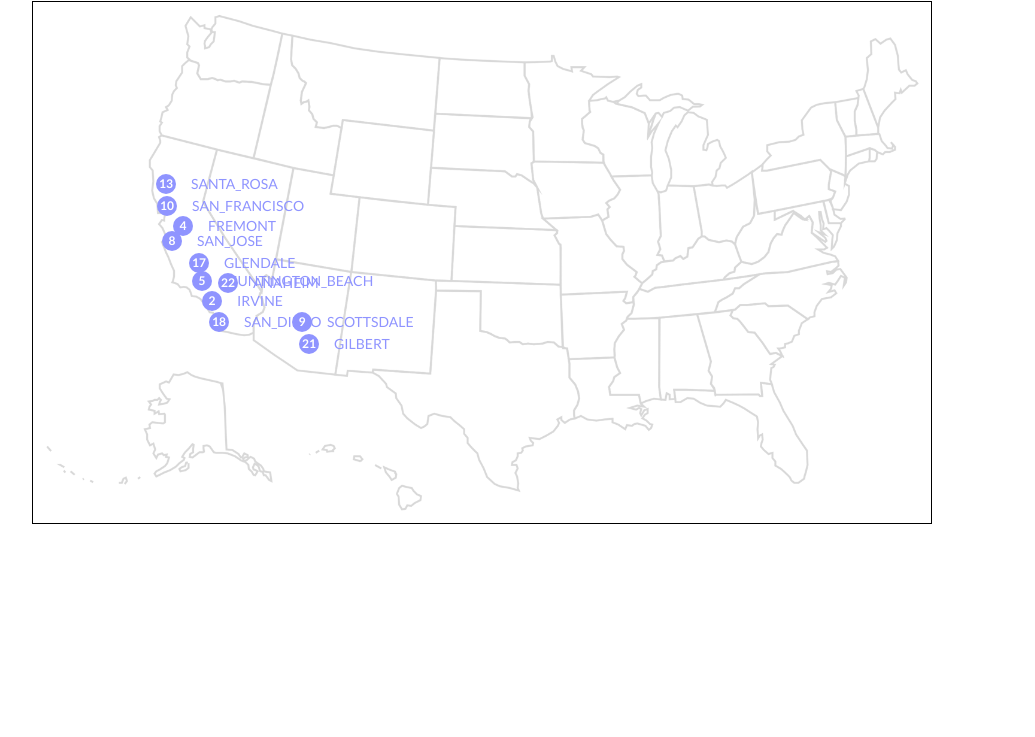
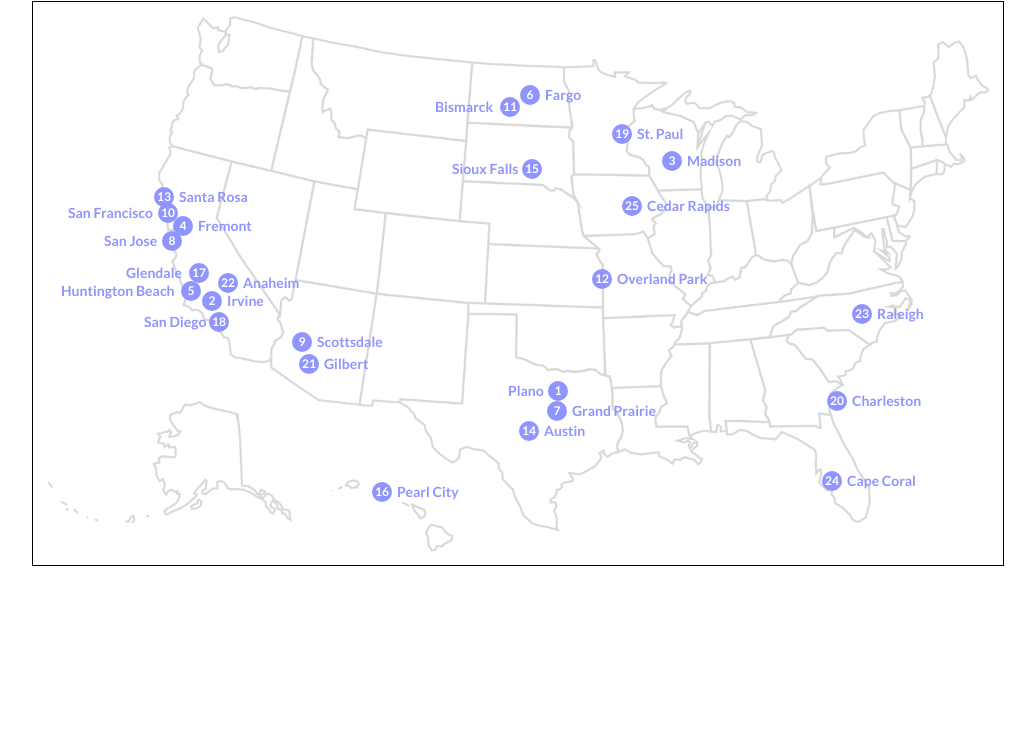
Before and after one commit to mrkchoi/city_visualizer, a website built with webpack: page index.html in a window 1280 px wide. Shown: the part 63-800 px from the top of the page, without its empty margins (122-1157 px from the left). Built offline with nearby package versions, Linux system fonts and the light colour scheme.

Commit message:
Update marker pos

```diff
--- a/index.html
+++ b/index.html
@@ -12,7 +12,7 @@
 <body>
   <div class="main__container--full">
     <div class="main__container--inner">
-      <h1>City Visualizer</h1>
+      <h1 class="main__header">Top 25 Happiest Cities in the United States</h1>
 
       <!-- <a href="#" class="btn__bubblesort">Bubble Sort</a>
       <a href="#" class="btn__bubblesort">Quick Sort</a>
--- a/src/constants.js
+++ b/src/constants.js
@@ -125,19 +125,19 @@ const CEDAR_RAPIDS_COLOR = "#8F94FF";
 
 export const CITIES = {
          PLANO: {
-           city: PLANO_CITY,
+           city: 'Plano',
            constant: PLANO,
            class: PLANO_CLASS,
            color: PLANO_COLOR,
            emotionalWellbeing: 4,
            incomeEmployment: 3,
            communityEnvironment: 4,
-           position: { x: 496, y: 360 },
+           position: { x: 526, y: 390 },
            happinessScore: 72.3,
            ranking: 1
          },
          IRVINE: {
-           city: IRVINE_CITY,
+           city: "Irvine",
            constant: IRVINE,
            class: IRVINE_CLASS,
            color: IRVINE_COLOR,
@@ -149,19 +149,19 @@ export const CITIES = {
            ranking: 2
          },
          MADISON: {
-           city: MADISON_CITY,
+           city: "Madison",
            constant: MADISON,
            class: MADISON_CLASS,
            color: MADISON_COLOR,
            emotionalWellbeing: 2,
            incomeEmployment: 8,
            communityEnvironment: 4,
-           position: { x: 600, y: 160 },
+           position: { x: 640, y: 160 },
            happinessScore: 71.81,
            ranking: 3
          },
          FREMONT: {
-           city: FREMONT_CITY,
+           city: "Fremont",
            constant: FREMONT,
            class: FREMONT_CLASS,
            color: FREMONT_COLOR,
@@ -173,19 +173,19 @@ export const CITIES = {
            ranking: 4
          },
          HUNTINGTON_BEACH: {
-           city: HUNTINGTON_BEACH_CITY,
+           city: 'Huntington Beach',
            constant: HUNTINGTON_BEACH,
            class: HUNTINGTON_BEACH_CLASS,
            color: HUNTINGTON_BEACH_COLOR,
            emotionalWellbeing: 3,
            incomeEmployment: 25,
            communityEnvironment: 15,
-           position: { x: 170, y: 280 },
+           position: { x: 159, y: 290 },
            happinessScore: 69.74,
            ranking: 5
          },
          FARGO: {
-           city: FARGO_CITY,
+           city: 'Fargo',
            constant: FARGO,
            class: FARGO_CLASS,
            color: FARGO_COLOR,
@@ -197,19 +197,19 @@ export const CITIES = {
            ranking: 6
          },
          GRAND_PRAIRIE: {
-           city: GRAND_PRAIRIE_CITY,
+           city: 'Grand Prairie',
            constant: GRAND_PRAIRIE,
            class: GRAND_PRAIRIE_CLASS,
            color: GRAND_PRAIRIE_COLOR,
            emotionalWellbeing: 11,
            incomeEmployment: 19,
            communityEnvironment: 3,
-           position: { x: 497, y: 350 },
+           position: { x: 525, y: 410 },
            happinessScore: 69.3,
            ranking: 7
          },
          SAN_JOSE: {
-           city: SAN_JOSE_CITY,
+           city: 'San Jose',
            constant: SAN_JOSE,
            class: SAN_JOSE_CLASS,
            color: SAN_JOSE_COLOR,
@@ -221,79 +221,79 @@ export const CITIES = {
            ranking: 8
          },
          SCOTTSDALE: {
-           city: SCOTTSDALE_CITY,
+           city: 'Scottsdale',
            constant: SCOTTSDALE,
            class: SCOTTSDALE_CLASS,
            color: SCOTTSDALE_COLOR,
            emotionalWellbeing: 25,
            incomeEmployment: 7,
            communityEnvironment: 1,
-           position: { x: 270, y: 321 },
+           position: { x: 270, y: 341 },
            happinessScore: 68.24,
            ranking: 9
          },
          SAN_FRANCISCO: {
-           city: SAN_FRANCISCO_CITY,
+           city: 'San Francisco',
            constant: SAN_FRANCISCO,
            class: SAN_FRANCISCO_CLASS,
            color: SAN_FRANCISCO_COLOR,
            emotionalWellbeing: 2,
            incomeEmployment: 1,
            communityEnvironment: 69,
-           position: { x: 135, y: 205 },
+           position: { x: 136, y: 212 },
            happinessScore: 67.53,
            ranking: 10
          },
          BISMARCK: {
-           city: BISMARCK_CITY,
+           city: 'Bismarck',
            constant: BISMARCK,
            class: BISMARCK_CLASS,
            color: BISMARCK_COLOR,
            emotionalWellbeing: 14,
            incomeEmployment: 2,
            communityEnvironment: 25,
-           position: { x: 458, y: 106 },
+           position: { x: 478, y: 106 },
            happinessScore: 67.38,
            ranking: 11
          },
          OVERLAND_PARK: {
-           city: OVERLAND_PARK_CITY,
+           city: 'Overland Park',
            constant: OVERLAND_PARK,
            class: OVERLAND_PARK_CLASS,
            color: OVERLAND_PARK_COLOR,
            emotionalWellbeing: 12,
            incomeEmployment: 31,
            communityEnvironment: 14,
-           position: { x: 529, y: 248 },
+           position: { x: 570, y: 278 },
            happinessScore: 67.37,
            ranking: 12
          },
          SANTA_ROSA: {
-           city: SANTA_ROSA_CITY,
+           city: 'Santa Rosa',
            constant: SANTA_ROSA,
            class: SANTA_ROSA_CLASS,
            color: SANTA_ROSA_COLOR,
            emotionalWellbeing: 13,
            incomeEmployment: 29,
            communityEnvironment: 5,
-           position: { x: 134, y: 183 },
+           position: { x: 132, y: 196 },
            happinessScore: 67.18,
            ranking: 13
          },
          AUSTIN: {
-           city: AUSTIN_CITY,
+           city: 'Austin',
            constant: AUSTIN,
            class: AUSTIN_CLASS,
            color: AUSTIN_COLOR,
            emotionalWellbeing: 8,
            incomeEmployment: 4,
            communityEnvironment: 44,
-           position: { x: 477, y: 410 },
+           position: { x: 497, y: 430 },
            happinessScore: 67.16,
            ranking: 14
          },
          SIOUX_FALLS: {
-           city: SIOUX_FALLS_CITY,
+           city: 'Sioux Falls',
            constant: SIOUX_FALLS,
            class: SIOUX_FALLS_CLASS,
            color: SIOUX_FALLS_COLOR,
@@ -305,31 +305,31 @@ export const CITIES = {
            ranking: 15
          },
          PEARL_CITY: {
-           city: PEARL_CITY_CITY,
+           city: 'Pearl City',
            constant: PEARL_CITY,
            class: PEARL_CITY_CLASS,
            color: PEARL_CITY_COLOR,
            emotionalWellbeing: 1,
            incomeEmployment: 81,
            communityEnvironment: 8,
-           position: { x: 330, y: 461 },
+           position: { x: 350, y: 491 },
            happinessScore: 66.77,
            ranking: 16
          },
          GLENDALE: {
-           city: GLENDALE_CITY,
+           city: 'Glendale',
            constant: GLENDALE,
            class: GLENDALE_CLASS,
            color: GLENDALE_COLOR,
            emotionalWellbeing: 15,
            incomeEmployment: 56,
            communityEnvironment: 7,
-           position: { x: 167, y: 262 },
+           position: { x: 167, y: 272 },
            happinessScore: 66.25,
            ranking: 17
          },
          SAN_DIEGO: {
-           city: SAN_DIEGO_CITY,
+           city: 'San Diego',
            constant: SAN_DIEGO,
            class: SAN_DIEGO_CLASS,
            color: SAN_DIEGO_COLOR,
@@ -341,43 +341,43 @@ export const CITIES = {
            ranking: 18
          },
          ST_PAUL: {
-           city: ST_PAUL_CITY,
+           city: 'St. Paul',
            constant: ST_PAUL,
            class: ST_PAUL_CLASS,
            color: PLANO_COLOR,
            emotionalWellbeing: 10,
            incomeEmployment: 38,
            communityEnvironment: 36,
-           position: { x: 555, y: 133 },
+           position: { x: 590, y: 133 },
            happinessScore: 65.79,
            ranking: 19
          },
          CHARLESTON: {
-           city: CHARLESTON_CITY,
+           city: 'Charleston',
            constant: CHARLESTON,
            class: CHARLESTON_CLASS,
            color: CHARLESTON_COLOR,
            emotionalWellbeing: 41,
            incomeEmployment: 3,
            communityEnvironment: 2,
-           position: { x: 760, y: 366 },
+           position: { x: 805, y: 400 },
            happinessScore: 65.48,
            ranking: 20
          },
          GILBERT: {
-           city: GILBERT_CITY,
+           city: 'Gilbert',
            constant: GILBERT,
            class: GILBERT_CLASS,
            color: GILBERT_COLOR,
            emotionalWellbeing: 30,
            incomeEmployment: 26,
            communityEnvironment: 5,
-           position: { x: 277, y: 343 },
+           position: { x: 277, y: 363 },
            happinessScore: 65.07,
            ranking: 21
          },
          ANAHEIM: {
-           city: ANAHEIM_CITY,
+           city: 'Anaheim',
            constant: ANAHEIM,
            class: ANAHEIM_CLASS,
            color: ANAHEIM_COLOR,
@@ -389,38 +389,38 @@ export const CITIES = {
            ranking: 22
          },
          RALEIGH: {
-           city: RALEIGH_CITY,
+           city: 'Raleigh',
            constant: RALEIGH,
            class: RALEIGH_CLASS,
            color: RALEIGH_COLOR,
            emotionalWellbeing: 7,
            incomeEmployment: 23,
            communityEnvironment: 48,
-           position: { x: 773, y: 283 },
+           position: { x: 830, y: 313 },
            happinessScore: 64.99,
            ranking: 23
          },
          CAPE_CORAL: {
-           city: CAPE_CORAL_CITY,
+           city: 'Cape Coral',
            constant: CAPE_CORAL,
            class: CAPE_CORAL_CLASS,
            color: CAPE_CORAL_COLOR,
            emotionalWellbeing: 28,
            incomeEmployment: 48,
            communityEnvironment: 2,
-           position: { x: 741, y: 451 },
+           position: { x: 800, y: 480 },
            happinessScore: 64.96,
            ranking: 24
          },
          CEDAR_RAPIDS: {
-           city: CEDAR_RAPIDS_CITY,
+           city: 'Cedar Rapids',
            constant: CEDAR_RAPIDS,
            class: CEDAR_RAPIDS_CLASS,
            color: CEDAR_RAPIDS_COLOR,
            emotionalWellbeing: 23,
            incomeEmployment: 32,
            communityEnvironment: 11,
-           position: { x: 566, y: 194 },
+           position: { x: 600, y: 205 },
            happinessScore: 64.9,
            ranking: 25
          }
@@ -430,6 +430,6 @@ export const ANIMATION_DURATION = 1000;
 export const ANIMATION_DELAY = 0;
 export const ANIMATION_EASING = d3.easePoly;
 
-export const WIDTH = 200;
-export const HEIGHT = 200;
+export const WIDTH = 900;
+export const HEIGHT = 500;
 export const MARGINS = 100;
--- a/src/map.js
+++ b/src/map.js
@@ -50,14 +50,24 @@ class Map extends Chart {
       .duration(ANIMATION_DURATION / 1.5)
       .attr("opacity", 1)
       .attr("x", d => {
-        // if (d.city === "New York") {
-        //   return d.position.x - 90;
-        // } else if (d.city === "Boston") {
-        //   return d.position.x - 75;
-        // } else if (d.city === "Raleigh") {
-        //   return d.position.x - 80;
-        // }
-        return d.position.x + 25;
+        if (d.city === "San Francisco") {
+          return d.position.x - 100;
+        } else if (d.city === "San Jose") {
+          return d.position.x - 68;
+        } else if (d.city === "Huntington Beach") {
+          return d.position.x - 130;
+        } else if (d.city === 'San Diego') {
+          return d.position.x - 75;
+        } else if (d.city === 'Bismarck') {
+          return d.position.x - 75;
+        } else if (d.city === 'Plano') {
+          return d.position.x - 50;
+        } else if (d.city === 'Sioux Falls') {
+          return d.position.x - 80;
+        } else if (d.city === 'Glendale') {
+          return d.position.x - 73;
+        }
+        return d.position.x + 15;
       })
       .attr("y", d => d.position.y + 5)
       .style("z-index", 100);
```
Also changed, not shown: dist/main.js, dist/stylesheets/style.css.
